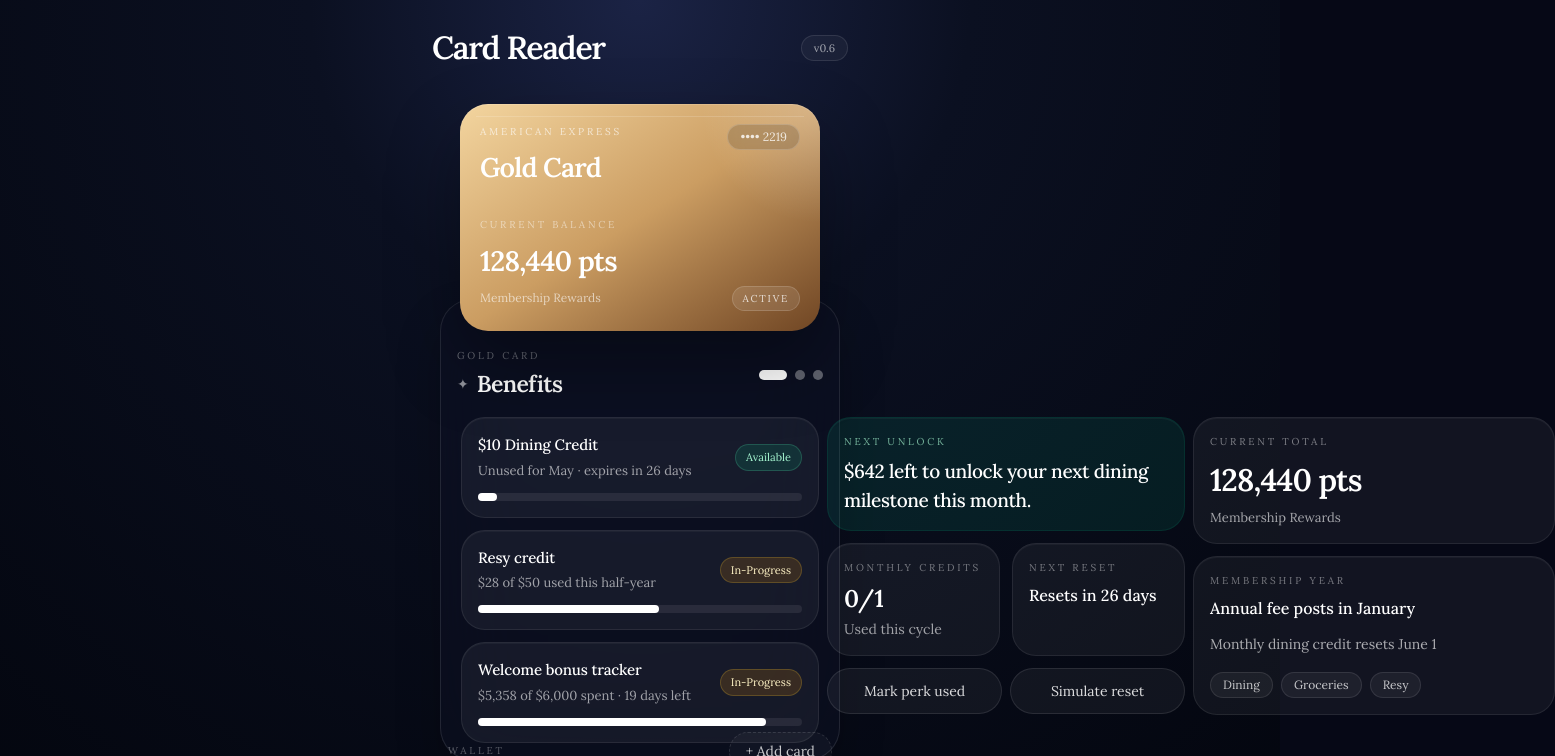
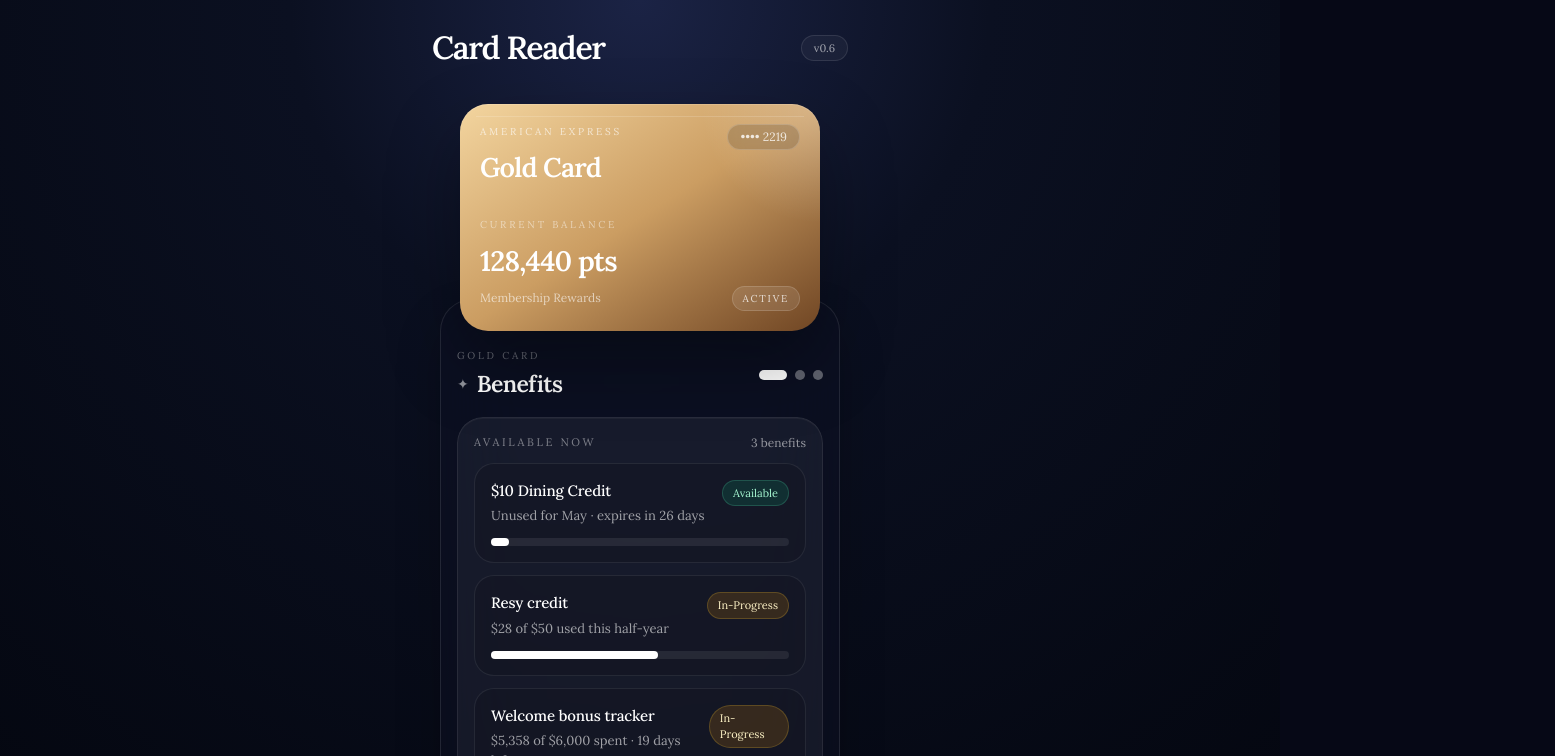
Before and after one commit to kylehocho/card-reader, a Next.js app: page / in a window 1280 px wide. Shown: the top 756 px of the page, 1555 px wide, since content can reach past the window. Built offline with nearby package versions, Linux system fonts and the light colour scheme.

Commit message:
Fix swipe detail panels

```diff
--- a/components/card-reader/WalletPrototype.tsx
+++ b/components/card-reader/WalletPrototype.tsx
@@ -435,6 +435,7 @@
                     </div>
                   </div>
 
+                  <div className="overflow-hidden rounded-[26px]">
                     <motion.div
                       drag="x"
                       dragConstraints={{ left: 0, right: 0 }}
@@ -444,13 +445,18 @@
                         if (info.offset.x > 60) shiftWalletPage(-1);
                       }}
                       animate={{ x: `${walletPageIndex * -100}%` }}
-                    className="flex min-h-[220px] cursor-grab active:cursor-grabbing"
+                      className="flex cursor-grab active:cursor-grabbing"
                     >
-                    <div className="w-full shrink-0 px-1">
+                      <div className="w-full shrink-0 px-0">
+                        <div className="min-h-[248px] rounded-[26px] border border-white/8 bg-white/[0.05] p-4 shadow-[inset_0_1px_0_rgba(255,255,255,0.04)]">
+                          <div className="mb-3 flex items-center justify-between">
+                            <p className="text-[11px] uppercase tracking-[0.24em] text-white/45">Available now</p>
+                            <p className="text-xs text-white/55">{selectedCard.benefits.length} benefits</p>
+                          </div>
                           <div className="space-y-3">
                             {selectedCard.benefits.map((benefit) => (
-                          <motion.div layout key={benefit.id} className="rounded-[24px] border border-white/8 bg-white/[0.05] p-4 shadow-[inset_0_1px_0_rgba(255,255,255,0.04)]">
-                            <div className="flex items-center justify-between gap-3">
+                              <motion.div layout key={benefit.id} className="rounded-[20px] border border-white/8 bg-black/10 p-4">
+                                <div className="flex items-start justify-between gap-3">
                                   <div>
                                     <p className="text-[15px] font-medium tracking-[-0.01em] text-white">{benefit.title}</p>
                                     <p className="mt-1 text-[13px] leading-5 text-white/60">{benefit.detail}</p>
@@ -468,19 +474,21 @@
                             ))}
                           </div>
                         </div>
+                      </div>
 
-                    <div className="w-full shrink-0 px-1">
-                      <div className="rounded-[24px] border border-emerald-400/10 bg-emerald-400/10 p-4 shadow-[inset_0_1px_0_rgba(255,255,255,0.04)]">
+                      <div className="w-full shrink-0 px-0">
+                        <div className="min-h-[248px] rounded-[26px] border border-white/8 bg-white/[0.05] p-4 shadow-[inset_0_1px_0_rgba(255,255,255,0.04)]">
+                          <div className="rounded-[20px] border border-emerald-400/10 bg-emerald-400/10 p-4">
                             <p className="text-[10px] uppercase tracking-[0.28em] text-emerald-200/70">Next unlock</p>
                             <p className="mt-2 text-[19px] font-medium tracking-[-0.02em] text-white">{selectedCard.spendSummary}</p>
                           </div>
                           <div className="mt-3 grid grid-cols-2 gap-3">
-                        <div className="rounded-[24px] border border-white/8 bg-white/[0.05] p-4 shadow-[inset_0_1px_0_rgba(255,255,255,0.04)]">
+                            <div className="rounded-[20px] border border-white/8 bg-black/10 p-4">
                               <p className="text-[10px] uppercase tracking-[0.28em] text-white/42">Monthly credits</p>
                               <p className="mt-2 text-2xl font-semibold text-white">{selectedCard.monthlyCreditsUsed}/{selectedCard.monthlyCreditsTotal}</p>
                               <p className="mt-1 text-sm text-white/60">Used this cycle</p>
                             </div>
-                        <div className="rounded-[24px] border border-white/8 bg-white/[0.05] p-4 shadow-[inset_0_1px_0_rgba(255,255,255,0.04)]">
+                            <div className="rounded-[20px] border border-white/8 bg-black/10 p-4">
                               <p className="text-[10px] uppercase tracking-[0.28em] text-white/42">Next reset</p>
                               <p className="mt-2 text-base font-medium text-white">{selectedCard.nextResetLabel}</p>
                             </div>
@@ -490,14 +498,16 @@
                             <button onClick={simulateMonthlyReset} className="flex-1 rounded-full border border-white/10 bg-white/[0.05] px-4 py-3 text-sm text-white/85 transition hover:bg-white/[0.08]">Simulate reset</button>
                           </div>
                         </div>
+                      </div>
 
-                    <div className="w-full shrink-0 pl-1">
-                      <div className="rounded-[24px] border border-white/8 bg-white/[0.05] p-4 shadow-[inset_0_1px_0_rgba(255,255,255,0.04)]">
+                      <div className="w-full shrink-0 px-0">
+                        <div className="min-h-[248px] rounded-[26px] border border-white/8 bg-white/[0.05] p-4 shadow-[inset_0_1px_0_rgba(255,255,255,0.04)]">
+                          <div className="rounded-[20px] border border-white/8 bg-black/10 p-4">
                             <p className="text-[10px] uppercase tracking-[0.28em] text-white/45">Current total</p>
                             <p className="mt-2 text-[31px] font-semibold tracking-[-0.03em] text-white">{selectedCard.pointsValue}</p>
                             <p className="mt-1 text-[13px] text-white/62">{selectedCard.pointsLabel}</p>
                           </div>
-                      <div className="mt-3 rounded-[24px] border border-white/8 bg-white/[0.05] p-4 shadow-[inset_0_1px_0_rgba(255,255,255,0.04)]">
+                          <div className="mt-3 rounded-[20px] border border-white/8 bg-black/10 p-4">
                             <p className="text-[10px] uppercase tracking-[0.28em] text-white/42">Membership year</p>
                             <p className="mt-2 text-base font-medium text-white">Annual fee posts in {selectedCard.annualFeeMonth}</p>
                             <p className="mt-3 text-sm leading-6 text-white/65">{selectedCard.rewardReset}</p>
@@ -510,7 +520,9 @@
                             </div>
                           </div>
                         </div>
+                      </div>
                     </motion.div>
+                  </div>
                 </div>
               </div>
 
```
Lines whose indentation alone changed are shown as unchanged.
